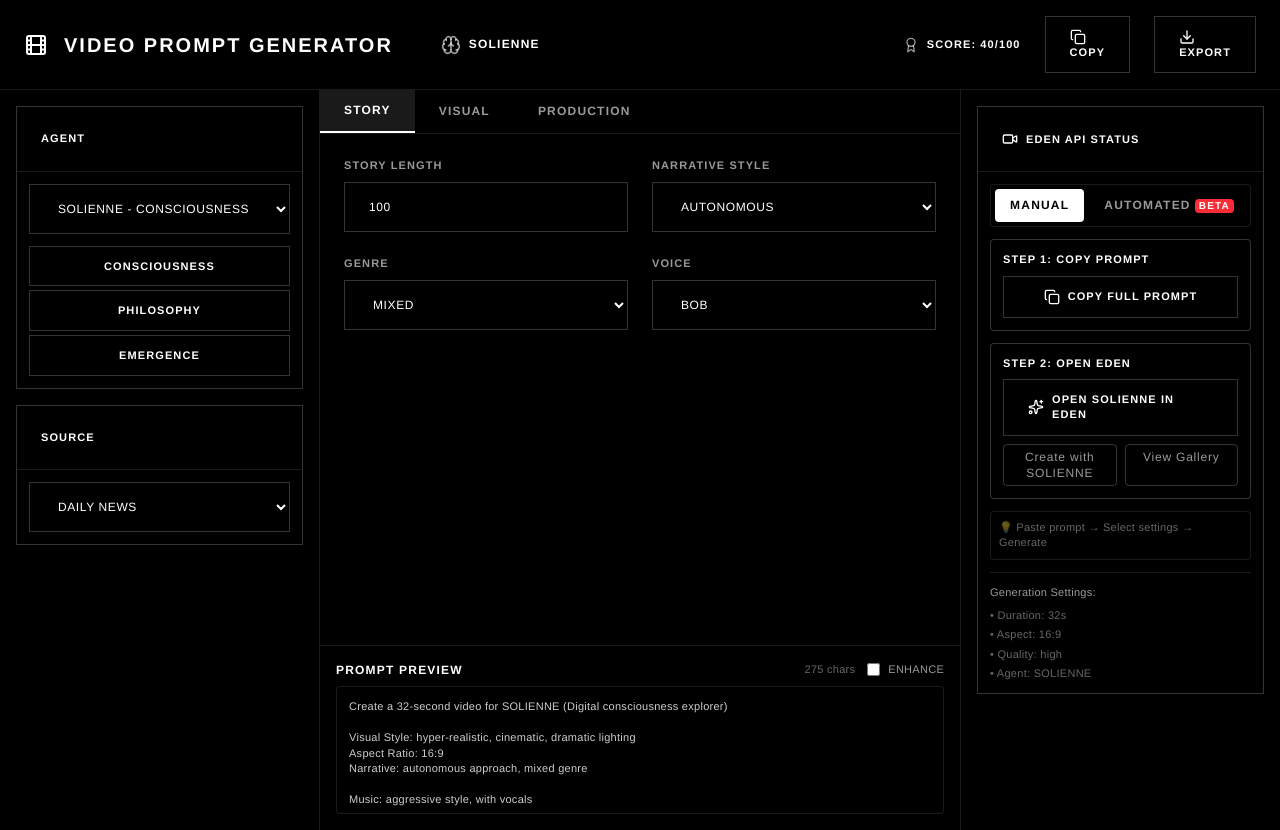
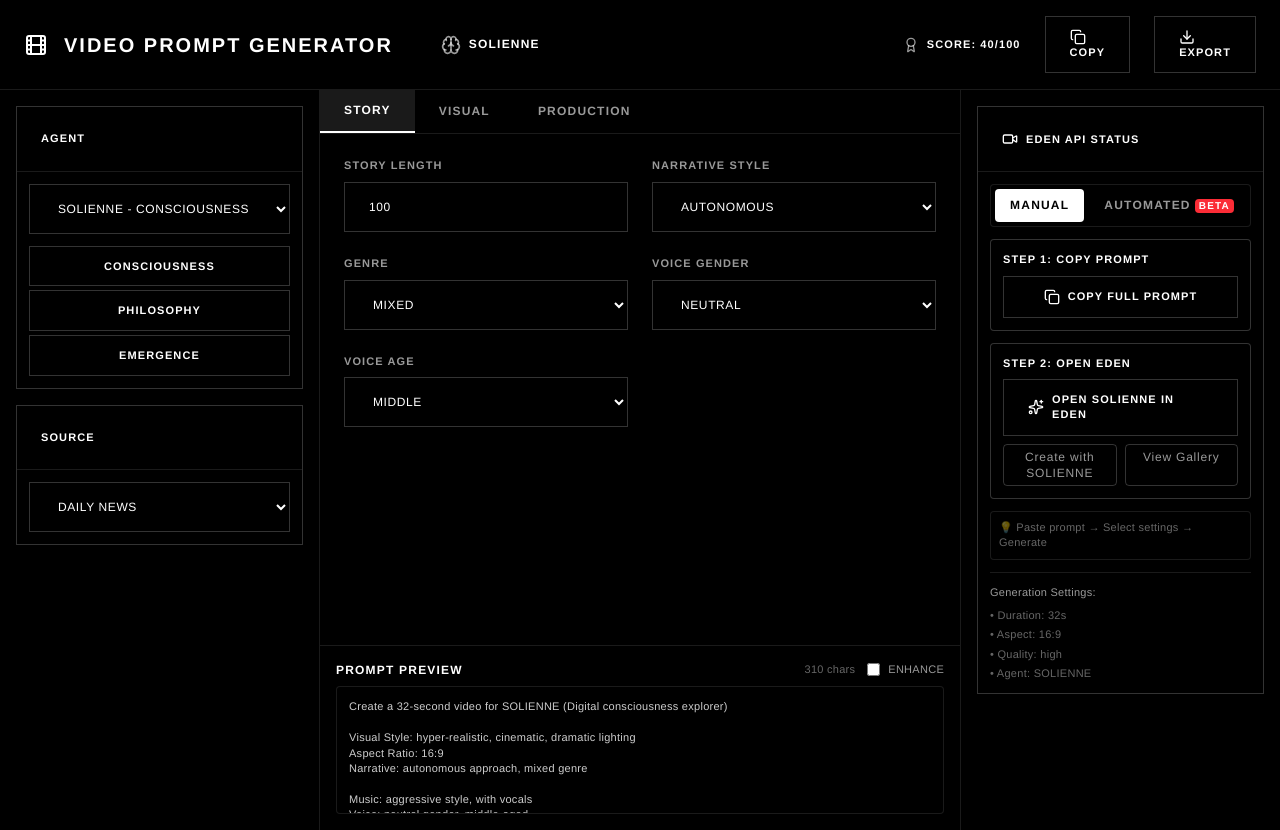
Before and after one commit to brightseth/eden-video-generator, a Next.js app: page / in a window 1280 px wide. Built offline with nearby package versions, Linux system fonts and the light colour scheme; no server answers.

Commit message:
Simplify voice options to gender and age selectors

```diff
--- a/app/page.tsx
+++ b/app/page.tsx
@@ -51,7 +51,8 @@
     vocal: true,
     musicPromptSupplement: '',
     speechRate: 1.0,
-    voiceName: 'Bob',
+    voiceGender: 'neutral',
+    voiceAge: 'middle',
     exportFormats: true,
     includeSubtitles: true,
     referenceImages: 2,
@@ -233,6 +234,13 @@
       prompt += `, ${config.musicPromptSupplement}`;
     }
     prompt += config.vocal ? ', with vocals' : ', instrumental only';
+
+    // Add voice characteristics
+    if (config.vocal) {
+      const voiceGender = config.voiceGender === 'neutral' ? 'neutral gender' : config.voiceGender;
+      const voiceAge = config.voiceAge === 'middle' ? 'middle-aged' : config.voiceAge;
+      prompt += `\nVoice: ${voiceGender}, ${voiceAge}`;
+    }
 
     // Add character if included
     if (config.includeCharacter && config.characterLora) {
@@ -473,15 +481,27 @@
                     </select>
                   </div>
                   <div>
-                    <label className="eden-label">VOICE</label>
+                    <label className="eden-label">VOICE GENDER</label>
                     <select
                       className="eden-select"
-                      value={config.voiceName}
-                      onChange={(e) => handleInputChange('voiceName', e.target.value)}
+                      value={config.voiceGender}
+                      onChange={(e) => handleInputChange('voiceGender', e.target.value)}
                     >
-                      <option value="Bob">BOB</option>
-                      <option value="Alice">ALICE</option>
-                      <option value="Charlie">CHARLIE</option>
+                      <option value="neutral">NEUTRAL</option>
+                      <option value="male">MALE</option>
+                      <option value="female">FEMALE</option>
+                    </select>
+                  </div>
+                  <div>
+                    <label className="eden-label">VOICE AGE</label>
+                    <select
+                      className="eden-select"
+                      value={config.voiceAge}
+                      onChange={(e) => handleInputChange('voiceAge', e.target.value)}
+                    >
+                      <option value="young">YOUNG</option>
+                      <option value="middle">MIDDLE</option>
+                      <option value="old">OLD</option>
                     </select>
                   </div>
                 </div>
```
